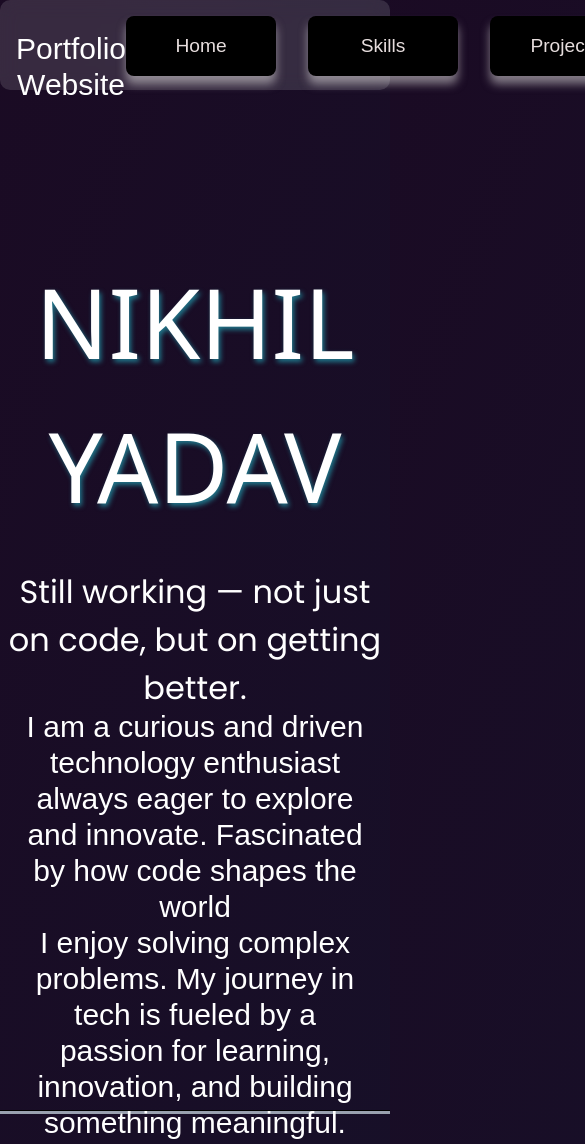
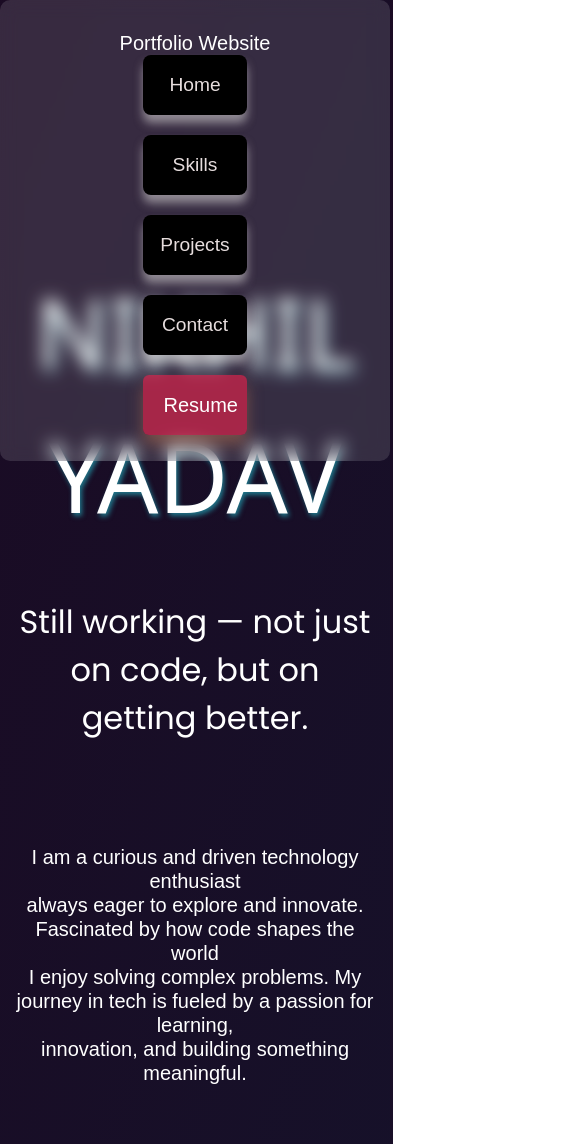
Before and after one commit to Nikhil-Yadav97/Portfolio, a website: page index.html in a window 390 px wide. Shown: the top 1144 px of the page, 585 px wide, since content can reach past the window. Drawn offline with Linux system fonts and the light colour scheme; a web font is replaced by a local one.

Commit message:
Refactor CSS styles for improved responsiveness and layout adjustments

```diff
--- a/index.html
+++ b/index.html
@@ -15,7 +15,6 @@
     <link rel="stylesheet" href="https://cdnjs.cloudflare.com/ajax/libs/font-awesome/6.5.0/css/all.min.css" />
     <link rel="stylesheet" href="https://cdnjs.cloudflare.com/ajax/libs/font-awesome/6.5.0/css/all.min.css" />
 
-
     <style>
         .emblema-one-regular {
             font-family: "Emblema One", system-ui;
@@ -25,7 +24,6 @@
 
         .container {
             width: 100%;
-            /* Full width */
             margin: 65px;
         }
 
@@ -35,10 +33,7 @@
             color: white;
             font-weight: 500;
             border-radius: 50px;
-
         }
-
-        /* Green */
 
         .iceberg-regular {
             font-family: "Iceberg", sans-serif;
@@ -47,20 +42,15 @@
         }
 
         .navcolor {
-
             font-size: larger;
             font-weight: 500;
             border-radius: 8px;
-
-
-
         }
 
         .link {
             color: rgb(230, 221, 221);
             transition: color 0.3s ease;
             background-color: black;
-
         }
 
         .link:hover {
@@ -68,10 +58,8 @@
             background-color: rgb(165, 169, 169);
         }
 
-
         .subscribe-button {
             background-color: #e4234da5;
-            /* indigo-500 */
             color: white;
             padding: 10px 20px;
             font-size: 20px;
@@ -79,29 +67,23 @@
             border-radius: 6px;
             cursor: pointer;
             box-shadow: 0 10px 15px rgba(183, 114, 82, 0.5);
-            /* shadow-indigo-500/50 */
             transition: background-color 0.3s ease, box-shadow 0.3s ease;
         }
 
         .subscribe-button:hover {
             background-color: #c73232;
-            /* darker indigo on hover */
             box-shadow: 0 12px 20px rgba(231, 94, 76, 0.6);
         }
 
         .click-button {
-
             cursor: pointer;
             box-shadow: 0 8px 10px rgba(236, 234, 231, 0.5);
-            /* shadow-indigo-500/50 */
             transition: background-color 0.3s ease, box-shadow 0.3s ease;
         }
 
         .click-button:hover {
-
             box-shadow: 0 12px 20px rgba(67, 183, 212, 0.6);
         }
-
 
         .skill-card {
             opacity: 0;
@@ -114,16 +96,13 @@
             transform: scale(1);
         }
 
-
         .scalecard {
             transition: transform 0.3s ease;
             transform: scale(1);
-            /* default size */
         }
 
         .scalecard:hover {
             transform: scale(1.1);
-            /* grows outward */
         }
 
         html {
@@ -139,19 +118,72 @@
             background: rgba(255, 255, 255, 0.13);
             backdrop-filter: blur(9px);
             -webkit-backdrop-filter: blur(9px);
-            /* Keep same blur in Safari */
             border-radius: 10px;
             z-index: 1000;
-            /* ensures it's above other content */
         }
-
-
 
         body {
             margin: 0px;
             padding: 0px;
             background-image: linear-gradient(111.1deg, rgb(27, 10, 35) -4.8%, rgb(17, 24, 48) 82.7%, rgb(31, 65, 59) 97.2%);
         }
+
+        @media (max-width: 768px) {
+            header.glass-card {
+                flex-direction: column;
+                height: auto;
+                align-items: center;
+            }
+
+            nav {
+                flex-direction: column;
+                gap: 10px;
+            }
+
+            nav button,
+            nav a,
+            .subscribe-button {
+                width: 90% !important;
+                margin-bottom: 10px;
+            }
+
+            .flex {
+                flex-direction: column !important;
+                align-items: center;
+            }
+
+            .container {
+                margin: 20px 0;
+            }
+
+            .text-xl,
+            .text-2xl,
+            .text-3xl,
+            .text-5xl {
+                font-size: 1.25rem !important;
+            }
+
+            .w-[600px] {
+                width: 90% !important;
+            }
+
+            img {
+                height: auto !important;
+                width: 80% !important;
+            }
+
+            section {
+                padding: 10px !important;
+            }
+
+            .p-9 {
+                padding: 1rem !important;
+            }
+
+            .text-center {
+                text-align: center !important;
+            }
+
     </style>
 </head>
 
```
